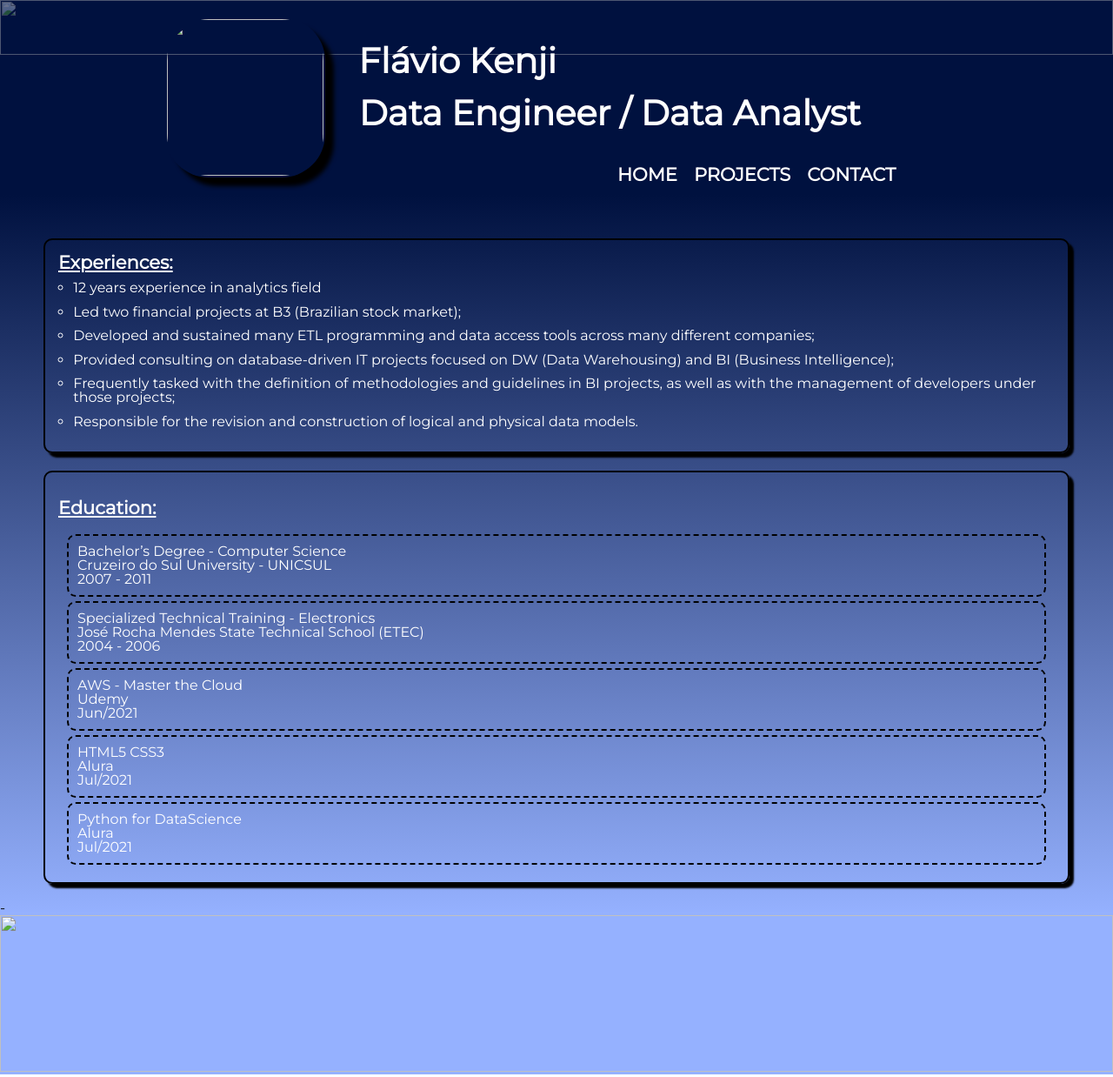
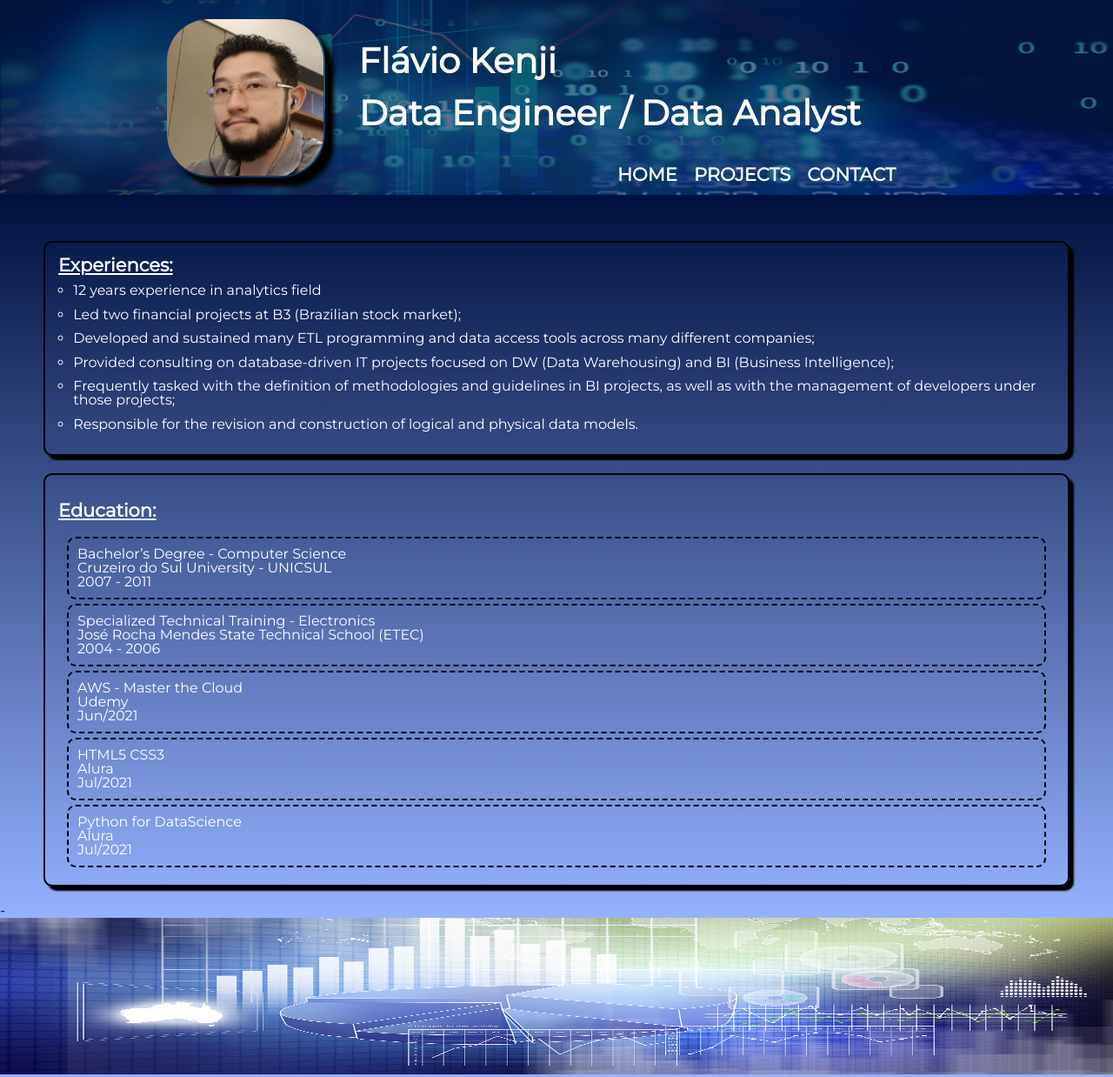
Before and after one commit to Fkenjiyilab/portifolio-fkenji, a plain HTML site: page index.html in a window 1280 px wide. Shown: the whole page at 87% size. Drawn offline with Linux system fonts and the light colour scheme.

Commit message:
Update index.html
Ajustado o caminho das imagens

```diff
--- a/index.html
+++ b/index.html
@@ -9,9 +9,9 @@
     </head>
     <body>
         <header>
-            <img class="capa" src="../Port3/imagens/capa.jpg">
+            <img class="capa" src="./imagens/capa.jpg">
             <div class="principal-header">
-                <h1><img class="me-picture" src="../Port3/imagens/Me.jpg"></h1>
+                <h1><img class="me-picture" src="./imagens/Me.jpg"></h1>
                 <p class="titulo-nome">Flávio Kenji</p>
                 <p class="titulo-profissao">Data Engineer / Data Analyst</p>
                 <nav>
@@ -68,7 +68,7 @@
             </section>
         </main>
         <footer>
-            <img class="foot" src="../Port3/imagens/footer.jpg">
+            <img class="foot" src="./imagens/footer.jpg">
         </footer>
     </body>
 </html>
```
